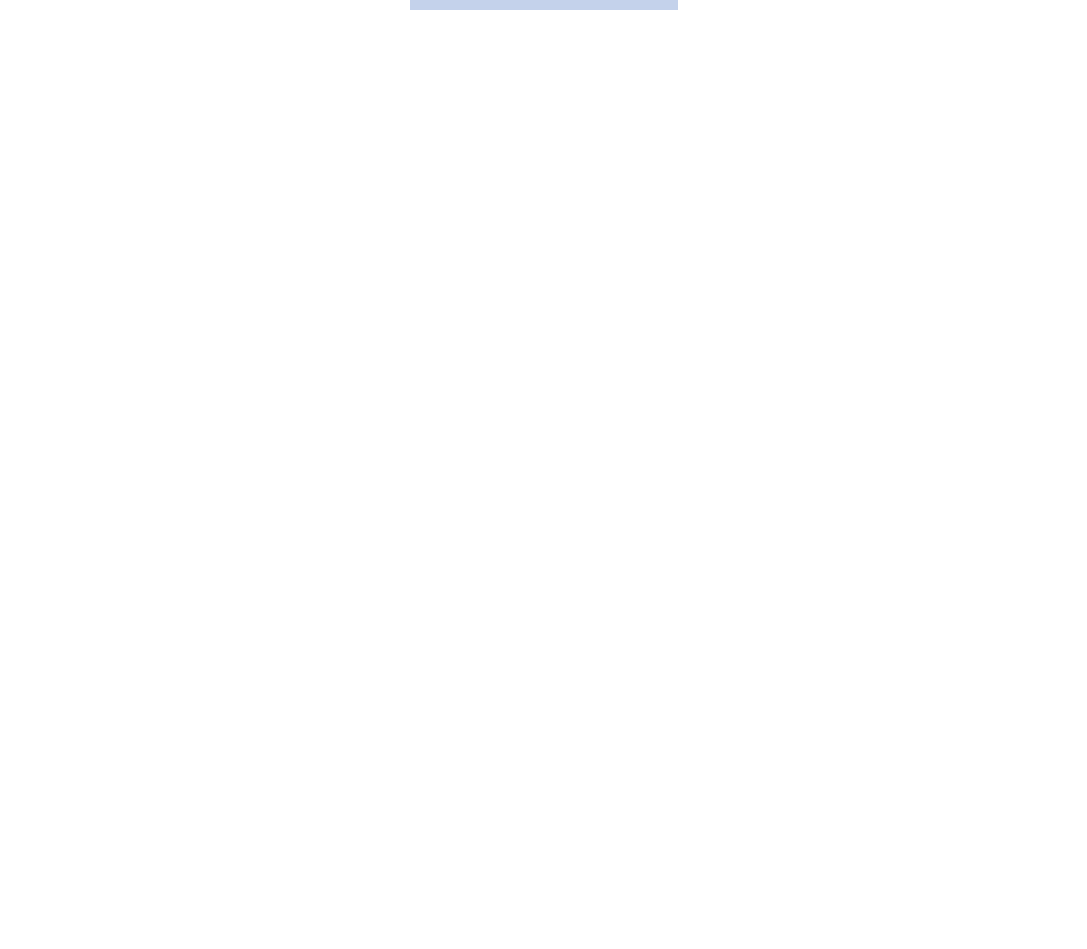
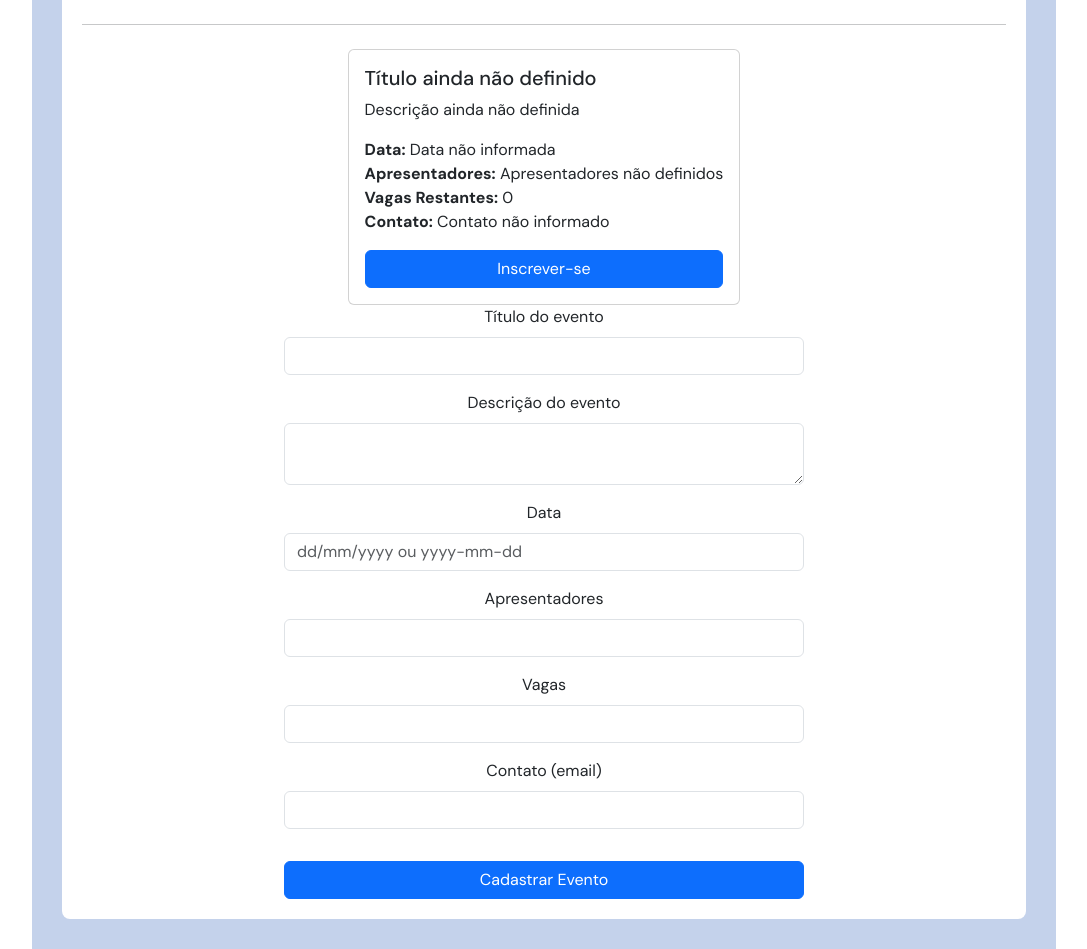
Before and after one commit to eduardobortolotti1/uepa-techconnect, a React (Vite) app: page /admin in a window 1280 px wide. Shown: the part 180-1129 px from the top of the page, without its empty margins (96-1183 px from the left). Before the commit the page ends 800 px from the top, so only its background shows below. Built offline with nearby package versions, Linux system fonts and the light colour scheme.

Commit message:
feat: página de cadastro de evento criada

```diff
--- a/src/Pages/CadastroEventosPage.jsx
+++ b/src/Pages/CadastroEventosPage.jsx
@@ -1,34 +1,242 @@
+import { useState } from "react";
 import styled from "styled-components";
+import Evento from "../components/Evento";
 
 const MainDiv = styled.div`
   padding: 30px;
   background-color: #c4d2eb;
   display: flex;
   flex-direction: column;
-  align-items: flex-start;
+  align-items: center;
   gap: 20px;
+  width: 80%;
+  margin: 0 auto;
 `;
 
 const SubDiv = styled.div`
   background-color: #ffffff;
   padding: 20px;
+  width: 100%;
+  display: flex;
+  flex-direction: column;
+  align-items: center;
+  border-radius: 8px;
 `;
+
 const VoltarButton = styled.button`
   padding: 10px 20px;
   background-color: #ffffff;
   display: inline-block;
 `;
 
+const FormularioCadastroEvento = styled.form`
+  max-width: 520px;
+`;
+
 function CadastroEventosPage() {
+  const [titulo, setTitulo] = useState("");
+  const [descricao, setDescricao] = useState("");
+  const [data, setData] = useState("");
+  const [apresentadores, setApresentadores] = useState("");
+  const [vagas, setVagas] = useState("");
+  const [contato, setContato] = useState("");
+
+  const [erros, setErros] = useState({});
+  const [loading, setLoading] = useState(false);
+
+  function validarEmail(email) {
+    return /^[^\s@]+@[^\s@]+\.[^\s@]+$/.test(email);
+  }
+
+  function validarData(dataStr) {
+    const iso = /^\d{4}-\d{2}-\d{2}$/;
+    const br = /^\d{2}\/\d{2}\/\d{4}$/;
+
+    if (iso.test(dataStr)) {
+      const d = new Date(dataStr);
+      return !isNaN(d.getTime());
+    }
+
+    if (br.test(dataStr)) {
+      const [dia, mes, ano] = dataStr.split("/").map(Number);
+      const d = new Date(ano, mes - 1, dia);
+      return (
+        d.getFullYear() === ano &&
+        d.getMonth() === mes - 1 &&
+        d.getDate() === dia
+      );
+    }
+
+    return false;
+  }
+
+  async function handleSubmit(e) {
+    e.preventDefault();
+
+    let newErrors = {};
+
+    if (!titulo.trim()) newErrors.titulo = "O título não pode estar vazio.";
+    if (!descricao.trim()) newErrors.descricao = "A descrição não pode estar vazia.";
+    if (!data.trim()) {
+      newErrors.data = "A data não pode estar vazia.";
+    } else if (!validarData(data)) {
+      newErrors.data = "Data inválida (use dd/mm/yyyy ou yyyy-mm-dd).";
+    }
+    if (!apresentadores.trim()) newErrors.apresentadores = "Campo obrigatório.";
+    if (!vagas || Number(vagas) <= 0) newErrors.vagas = "Informe um número válido.";
+    if (!contato.trim()) {
+      newErrors.contato = "O contato não pode estar vazio.";
+    } else if (!validarEmail(contato)) {
+      newErrors.contato = "Informe um email válido.";
+    }
+
+    setErros(newErrors);
+
+    if (Object.keys(newErrors).length > 0) return;
+
+    // -----------------------------
+    // ENVIO PARA O BACKEND
+    // -----------------------------
+    try {
+      setLoading(true);
+
+      const response = await fetch("http://localhost:3000/cadastroEvento", {
+        method: "POST",
+        headers: {
+          "Content-Type": "application/json"
+        },
+        body: JSON.stringify({
+          titulo,
+          descricao,
+          data,
+          apresentadores,
+          vagas: Number(vagas),
+          contato
+        })
+      });
+
+      const result = await response.json();
+
+      if (!response.ok) {
+        alert("Erro no servidor: " + result.message);
+      } else {
+        alert("Evento cadastrado com sucesso!");
+      }
+
+    } catch (err) {
+      alert("Erro ao conectar com o servidor.");
+    } finally {
+      setLoading(false);
+    }
+  }
+
   return (
     <MainDiv>
+      <div className="d-flex flex-content-start w-100">
         <VoltarButton
           className="border rounded"
           onClick={() => window.history.back()}
         >
           Voltar
         </VoltarButton>
-      <SubDiv>Cadastrar novo evento</SubDiv>
+      </div>
+
+      <SubDiv>
+        <h1 className="mb-3">Cadastrar novo evento</h1>
+        <hr className="w-100 mb-4" />
+
+        <Evento
+          titulo={titulo || "Título ainda não definido"}
+          descricao={descricao || "Descrição ainda não definida"}
+          data={data || "Data não informada"}
+          apresentadores={apresentadores || "Apresentadores não definidos"}
+          vagas={vagas || 0}
+          contato={contato || "Contato não informado"}
+          onInscrever={() => console.log("Inscrito!")}
+        />
+
+        <FormularioCadastroEvento
+          className="w-100 d-flex flex-column gap-3"
+          onSubmit={handleSubmit}
+        >
+          <div>
+            <label className="form-label">Título do evento</label>
+            <input
+              type="text"
+              className="form-control"
+              value={titulo}
+              onChange={(e) => setTitulo(e.target.value)}
+            />
+            {erros.titulo && <small className="text-danger">{erros.titulo}</small>}
+          </div>
+
+          <div>
+            <label className="form-label">Descrição do evento</label>
+            <textarea
+              className="form-control"
+              rows="2"
+              value={descricao}
+              onChange={(e) => setDescricao(e.target.value)}
+            ></textarea>
+            {erros.descricao && <small className="text-danger">{erros.descricao}</small>}
+          </div>
+
+          <div>
+            <label className="form-label">Data</label>
+            <input
+              type="text"
+              className="form-control"
+              placeholder="dd/mm/yyyy ou yyyy-mm-dd"
+              value={data}
+              onChange={(e) => setData(e.target.value)}
+            />
+            {erros.data && <small className="text-danger">{erros.data}</small>}
+          </div>
+
+          <div>
+            <label className="form-label">Apresentadores</label>
+            <input
+              type="text"
+              className="form-control"
+              value={apresentadores}
+              onChange={(e) => setApresentadores(e.target.value)}
+            />
+            {erros.apresentadores && (
+              <small className="text-danger">{erros.apresentadores}</small>
+            )}
+          </div>
+
+          <div>
+            <label className="form-label">Vagas</label>
+            <input
+              type="number"
+              className="form-control"
+              value={vagas}
+              onChange={(e) => setVagas(e.target.value)}
+            />
+            {erros.vagas && <small className="text-danger">{erros.vagas}</small>}
+          </div>
+
+          <div>
+            <label className="form-label">Contato (email)</label>
+            <input
+              type="email"
+              className="form-control"
+              value={contato}
+              onChange={(e) => setContato(e.target.value)}
+            />
+            {erros.contato && <small className="text-danger">{erros.contato}</small>}
+          </div>
+
+          <button
+            type="submit"
+            className="btn btn-primary w-100 mt-3"
+            disabled={loading}
+          >
+            {loading ? "Enviando..." : "Cadastrar Evento"}
+          </button>
+        </FormularioCadastroEvento>
+      </SubDiv>
     </MainDiv>
   );
 }
--- a/src/index.css
+++ b/src/index.css
@@ -6,6 +6,7 @@
 
 #root {
   margin: 0 auto;
+  width: 100%;
 }
 
 body {
@@ -29,3 +30,7 @@ h1 {
   font-weight: 600;
   color: #404E82;
 }
+
+.evento_cadastro {
+  max-width: 500px;
+}
```
Lines whose indentation alone changed are shown as unchanged.
